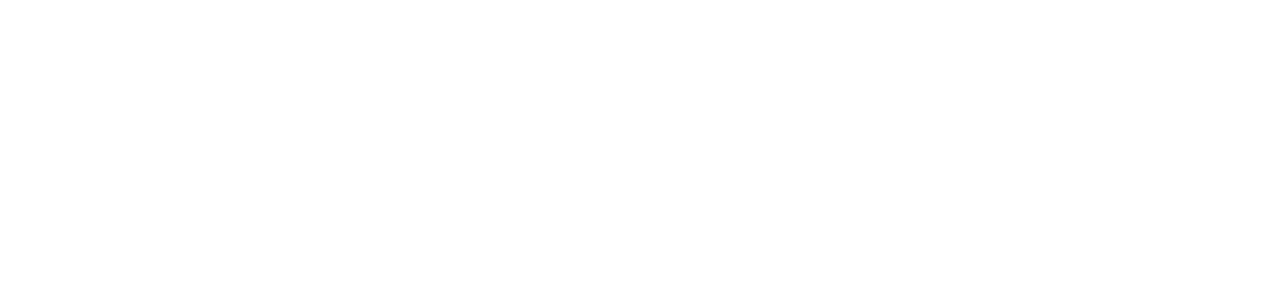
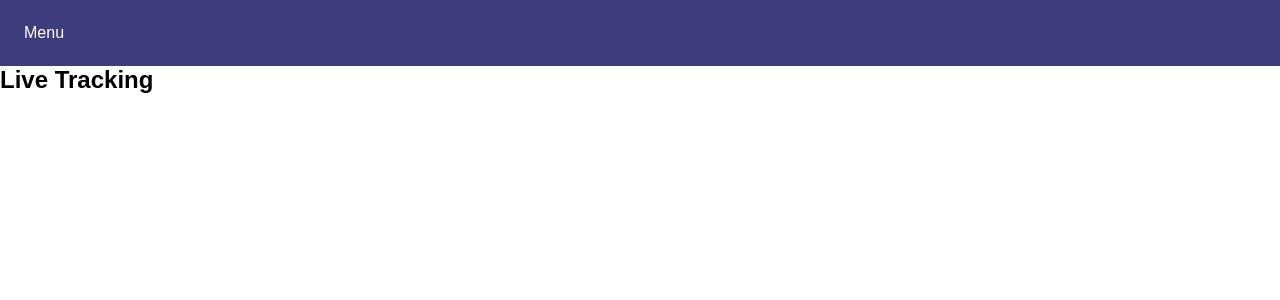
Before and after one commit to Ralph-08/dh-container-logs, a React (Create React App) app: page /track in a window 1280 px wide. Before the commit this address had no page. Shown: the top 300 px of the page. Built offline with nearby package versions, Linux system fonts and the light colour scheme.

Commit message:
Add navigation bar and mock data

```diff
--- a/src/App.jsx
+++ b/src/App.jsx
@@ -1,6 +1,7 @@
 import "./partials/App.scss";
 import { BrowserRouter, Routes, Route } from "react-router-dom";
 import LogsPage from "./pages/LogsPage/LogsPage";
+import LiveTrack from "./pages/LiveTrack/LiveTrack";
 
 function App() {
   return (
@@ -8,6 +9,7 @@
       <BrowserRouter>
         <Routes>
           <Route path="/" element={<LogsPage />} />
+          <Route path="/track" element={<LiveTrack />} />
         </Routes>
       </BrowserRouter>
     </div>
--- /dev/null
+++ b/src/components/NavBar/NavBar.jsx
@@ -0,0 +1,38 @@
+import { useState } from "react";
+import "./NavBar.scss";
+import { NavLink } from "react-router-dom";
+
+const NavBar = () => {
+  const [showNav, setShowNav] = useState(false);
+
+  return (
+    <>
+      <section className="nav">
+        <button className="nav__button" onClick={() => setShowNav(true)}>
+          Menu
+        </button>
+      </section>
+      {showNav && (
+        <section className="nav__menu nav__menu--in">
+          <h3 className="nav__menu-button" onClick={() => setShowNav(false)}>
+            Close
+          </h3>
+          <ul className="nav__list">
+            <li className="nav__item">
+              <NavLink className="nav__link" to="/track">
+                Live Tracking
+              </NavLink>
+            </li>
+            <li className="nav__item">
+              <NavLink className="nav__link" to="/">
+                Logs
+              </NavLink>
+            </li>
+          </ul>
+        </section>
+      )}
+    </>
+  );
+};
+
+export default NavBar;
--- /dev/null
+++ b/src/components/NavBar/NavBar.scss
@@ -0,0 +1,75 @@
+@keyframes menuIn {
+  from {
+    left: -22rem;
+  }
+  to {
+    left: 0;
+  }
+}
+
+.nav {
+  width: 100%;
+  background-color: rgb(61, 61, 124);
+  padding: 1rem;
+
+  &__button {
+    all: unset;
+    color: white;
+    text-decoration: none;
+    background-color: transparent;
+    padding: 0.5rem;
+    outline: none;
+    cursor: pointer;
+
+    &:hover {
+      background-color: rgba(255, 255, 255, 0.1);
+    }
+  }
+
+  &__menu {
+    top: 0px;
+    background-color: white;
+    position: absolute;
+    box-shadow: 5px 0px 30px rgba(0, 0, 0, 0.617);
+    width: 350px;
+    height: 100%;
+    padding: 2rem 1rem;
+    left: 0;
+    &--in {
+      animation: menuIn 0.2s ease-in-out;
+    }
+
+    &-button {
+      width: 100%;
+      text-align: right;
+
+      &:hover {
+        cursor: pointer;
+        color: gray;
+      }
+    }
+  }
+  &__list {
+    list-style: none;
+    margin-top: 2rem;
+    width: 100%;
+  }
+
+  &__item {
+    border-top: 1px solid gray;
+    padding: none;
+    padding: 1rem 0;
+    width: 100%;
+  }
+
+  &__link {
+    text-decoration: none;
+    color: black;
+    width: 100%;
+    cursor: pointer;
+
+    &:hover {
+      color: gray;
+    }
+  }
+}
--- /dev/null
+++ b/src/pages/LiveTrack/LiveTrack.jsx
@@ -0,0 +1,13 @@
+import NavBar from "../../components/NavBar/NavBar";
+import "./LiveTrack.scss";
+
+const LiveTrack = () => {
+  return (
+    <section className="track">
+      <NavBar />
+      <h1 className="track__header">Live Tracking</h1>
+    </section>
+  );
+};
+
+export default LiveTrack;
--- a/src/pages/LogsPage/LogsPage.jsx
+++ b/src/pages/LogsPage/LogsPage.jsx
@@ -1,8 +1,29 @@
+import NavBar from "../../components/NavBar/NavBar";
 import "./LogsPage.scss";
 
 const LogsPage = () => {
+  const containerInfo = {
+    containerNumber: "HLBU123456",
+    caseNumber: 100,
+    skuAmount: 2,
+    crewAssigned: [
+      {
+        firstName: "Rafael",
+        lastName: "Ramos",
+      },
+      {
+        firstName: "Junior",
+        lastName: "Najera",
+      },
+    ],
+    startTime: "8:00 AM",
+    endTime: "5:00 PM",
+    status: "In progress"
+  };
+
   return (
     <section className="logsPage">
+      <NavBar />
       <h1>Logs Page</h1>
     </section>
   );
--- a/src/partials/App.scss
+++ b/src/partials/App.scss
@@ -1,38 +1,6 @@
-.App {
-  text-align: center;
+* {
+  margin: 0;
+  padding: 0;
+  box-sizing: border-box;
+  font-family: Arial, Helvetica, sans-serif;
 }
-
-.App-logo {
-  height: 40vmin;
-  pointer-events: none;
-}
-
-@media (prefers-reduced-motion: no-preference) {
-  .App-logo {
-    animation: App-logo-spin infinite 20s linear;
-  }
-}
-
-.App-header {
-  background-color: #282c34;
-  min-height: 100vh;
-  display: flex;
-  flex-direction: column;
-  align-items: center;
-  justify-content: center;
-  font-size: calc(10px + 2vmin);
-  color: white;
-}
-
-.App-link {
-  color: #61dafb;
-}
-
-@keyframes App-logo-spin {
-  from {
-    transform: rotate(0deg);
-  }
-  to {
-    transform: rotate(360deg);
-  }
-}
```
Also changed, not shown: src/pages/LiveTrack/LiveTrack.scss (added).
